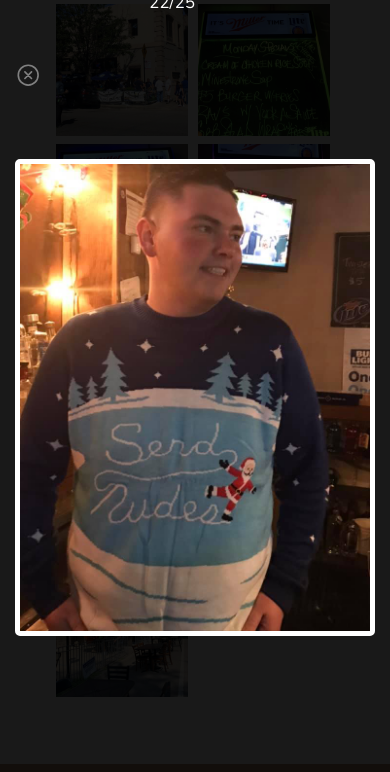
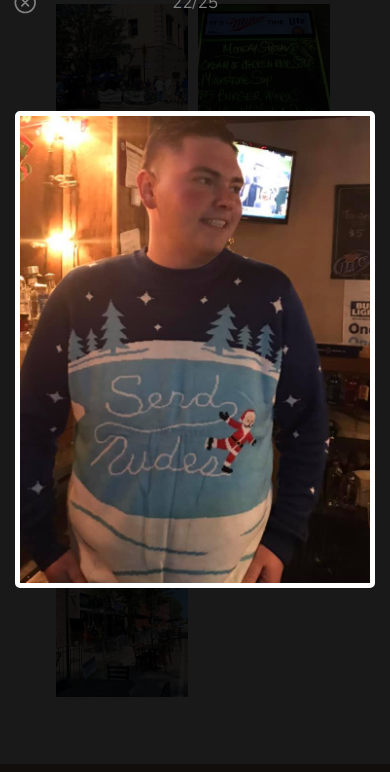
Before and after one commit to TimZZZ19/Turtle-s, a plain HTML site: page gallery.html in a window 390 px wide. Both pictures are taken after a click on the picture 264 px from the left and 1597 px from the top of the page. Shown: the part 1247-2019 px from the top of the page. Drawn offline with nearby package versions, Linux system fonts and the light colour scheme.

Commit message:
adjusted positions of close button and gallery page number

```diff
--- a/css/gallery.css
+++ b/css/gallery.css
@@ -77,5 +77,5 @@
   top: 12rem;
   right: 12rem;
   font-size: 2.6rem;
-  color: white;
+  color: gray;
 }
--- a/css/gallery_queries.css
+++ b/css/gallery_queries.css
@@ -22,15 +22,16 @@
 
   #lightbox__close {
     display: block;
-    align-self: flex-start;
+    position: fixed;
+    top: 3rem;
+    left: 3%;
+    transform: translateY(-15%);
   }
 
   .gallery_page_number {
-    position: fixed;
-    top: 10rem;
+    top: 3rem;
     right: 50%;
-    font-size: 2.6rem;
-    color: white;
+    transform: translateX(50%);
   }
 }
 
@@ -38,6 +39,14 @@
   .gallery-container {
     max-width: 64rem;
     grid-template-columns: repeat(3, 1fr);
+  }
+
+  #lightbox__close {
+    top: 10rem;
+  }
+
+  .gallery_page_number {
+    top: 10rem;
   }
 }
 
```
